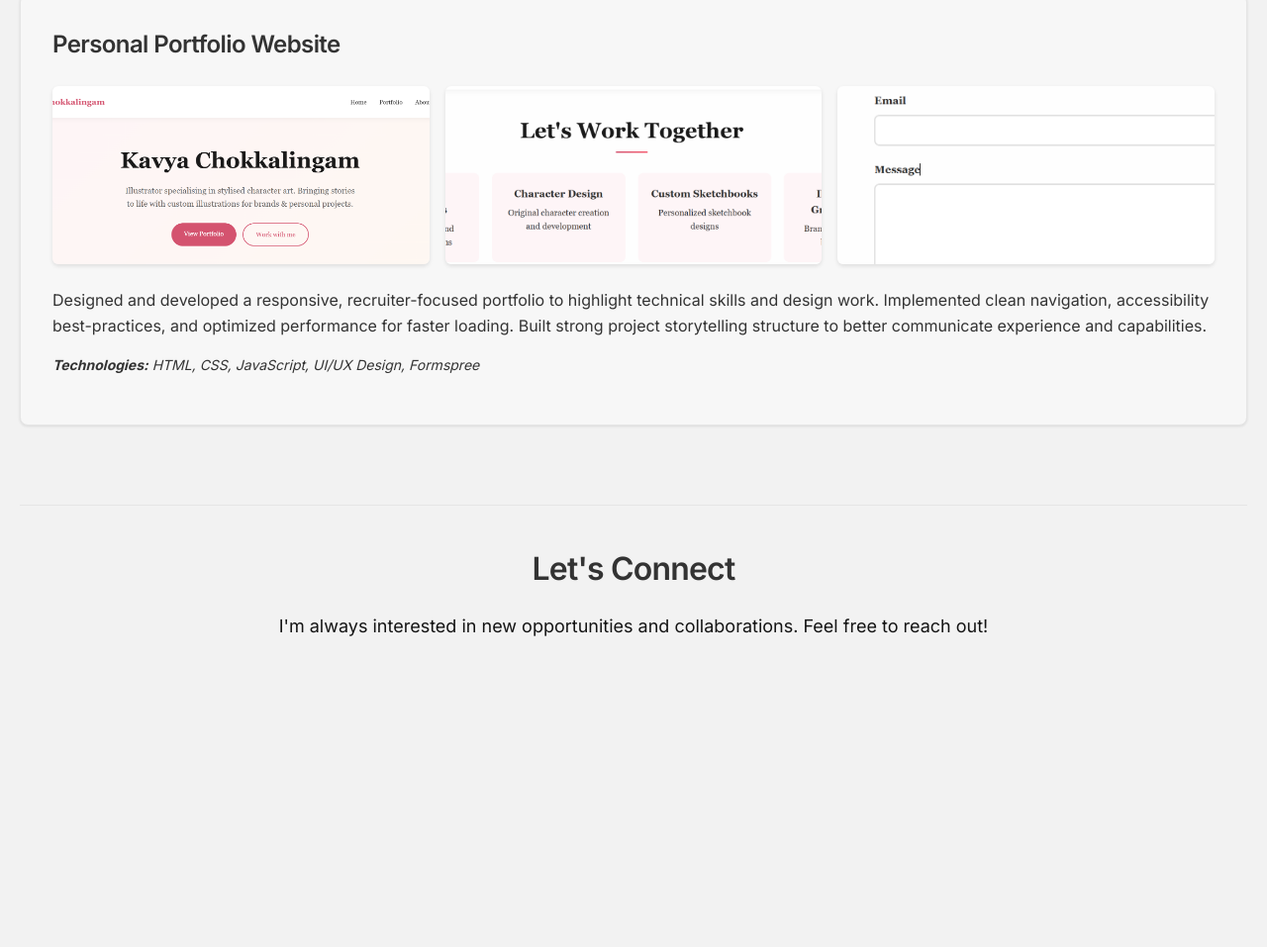
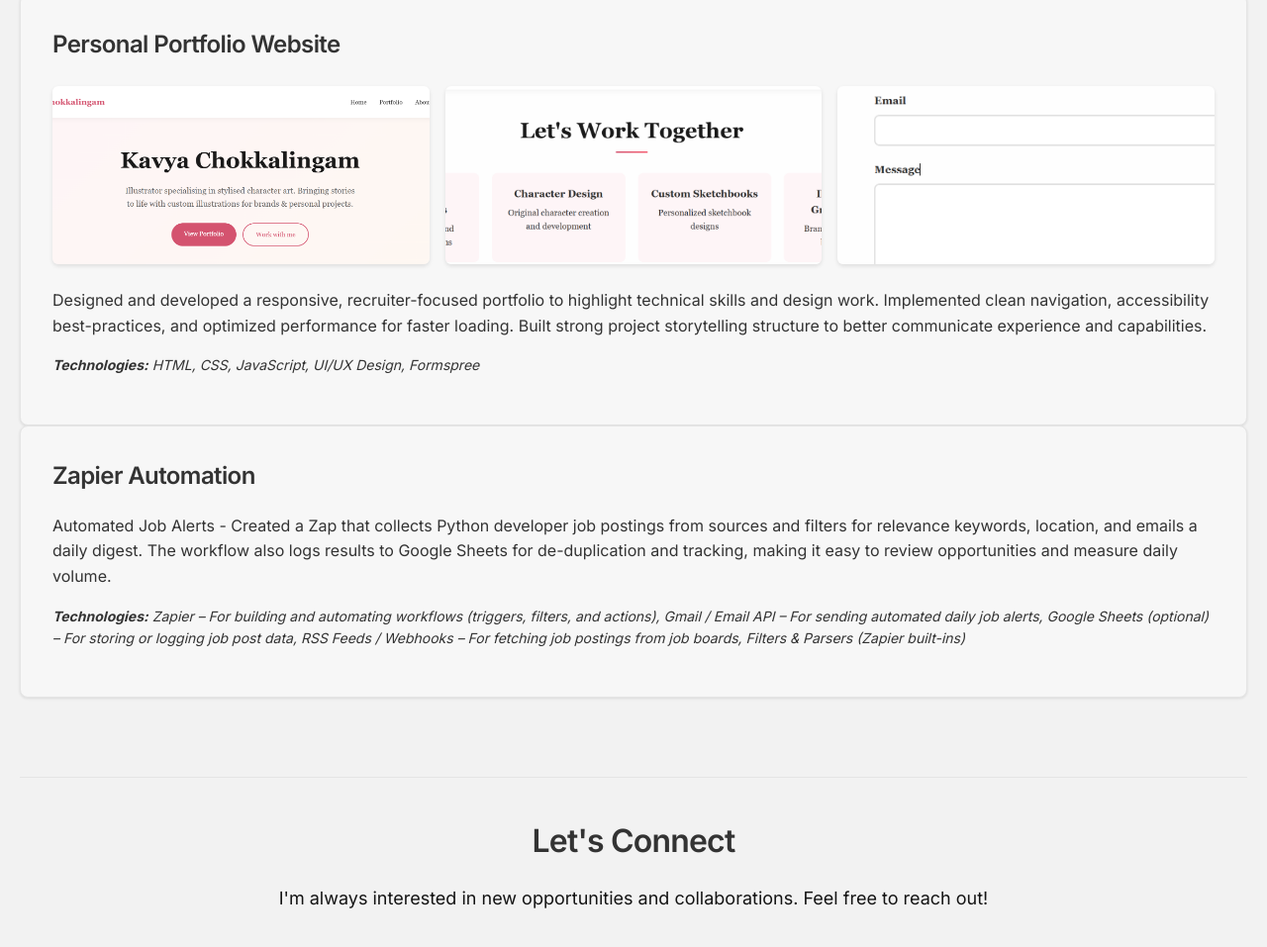
Before and after one commit to KavyaChokkalingam21/Portfolio-Latest, a plain HTML site: page index.html in a window 1280 px wide. Shown: the part 2074-3031 px from the top of the page at 99% size. Before the commit the page ends 2802 px from the top, so only its background shows below. Drawn offline with nearby package versions, Linux system fonts and the light colour scheme.

Commit message:
Add Zapier Automation project details to index.html
Added a new project section detailing Zapier Automation for job alerts.

```diff
--- a/index.html
+++ b/index.html
@@ -167,6 +167,11 @@
                 <p>Designed and developed a responsive, recruiter-focused portfolio to highlight technical skills and design work. Implemented clean navigation, accessibility best-practices, and optimized performance for faster loading. Built strong project storytelling structure to better communicate experience and capabilities.</p>
                 <p class="technologies"><strong>Technologies:</strong> HTML, CSS, JavaScript, UI/UX Design, Formspree</p>
             </div>
+            <div class="project-item">
+            <h3> Zapier Automation </h3>
+            <p>Automated Job Alerts  - Created a Zap that collects Python developer job postings from sources and filters for relevance keywords, location, and emails a daily digest. The workflow also logs results to Google Sheets for de-duplication and tracking, making it easy to review opportunities and measure daily volume.</p>
+            <p class="technologies"><strong>Technologies:</strong> Zapier – For building and automating workflows (triggers, filters, and actions), Gmail / Email API – For sending automated daily job alerts,
+                Google Sheets (optional) – For storing or logging job post data, RSS Feeds / Webhooks – For fetching job postings from job boards, Filters & Parsers (Zapier built-ins)</p>
         </section>
 
         <!-- Contact Section -->
```
